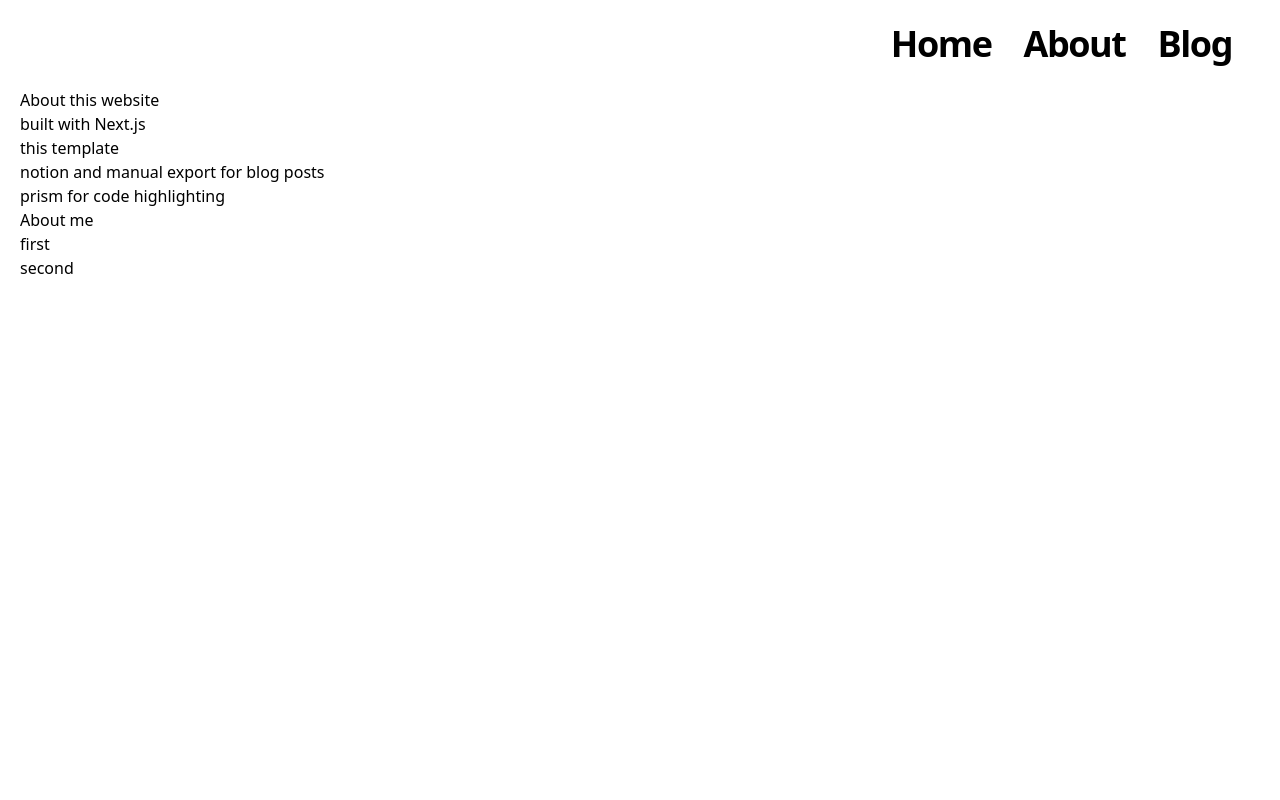
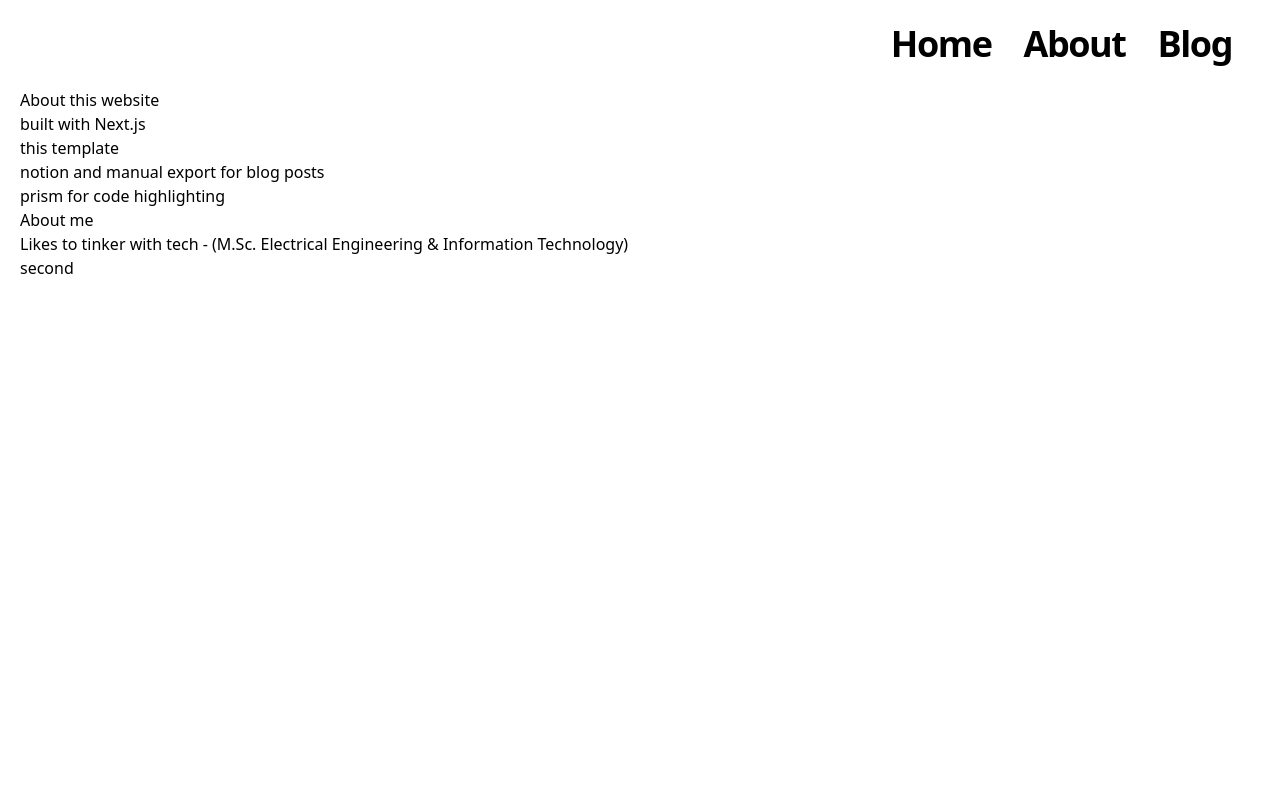
Before and after one commit to adriankast/nextjs-homepage, a Next.js app: page /about in a window 1280 px wide. Shown: the top 800 px of the page. Built offline with nearby package versions, Linux system fonts and the light colour scheme.

Commit message:
minor text edit

```diff
--- a/pages/about.tsx
+++ b/pages/about.tsx
@@ -14,8 +14,8 @@ export default function About() {
             <li>
               built with <a href="https://nextjs.org/">Next.js</a>
             </li>
-            <li>this template</li>
-            <li>notion and manual export for blog posts</li>
+            <li>this template</li>{/* TODO: add link*/}
+            <li><a href="https://www.notion.so/">notion</a> and manual export for blog posts</li>
             <li>
               <a href="https://prismjs.com/">prism</a> for code highlighting
             </li>
@@ -23,7 +23,7 @@ export default function About() {
 
           <h1>About me</h1>
           <ul>
-            <li>first</li>
+            <li>Likes to tinker with tech - (M.Sc. Electrical Engineering & Information Technology)</li>
             <li>second</li>
           </ul>
         </main>
```
